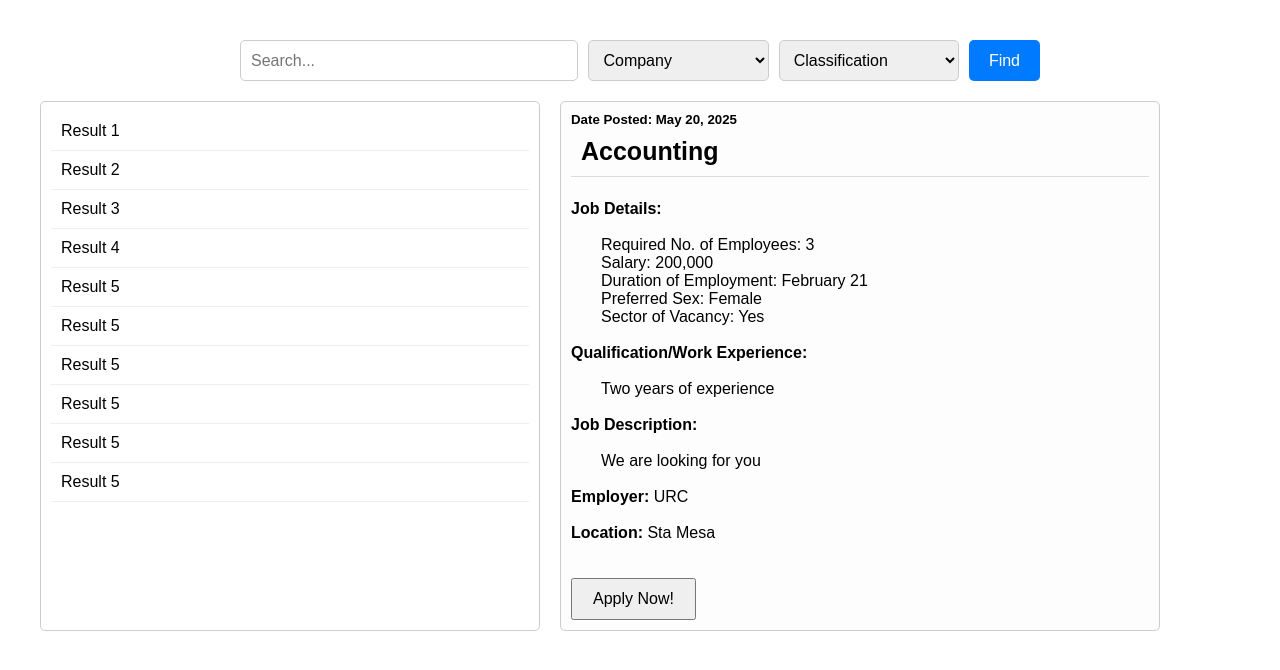
After one commit to neeeeeil0/JCRI, a PHP site: page /test.php in a window 1280 px wide. The commit adds this page. Shown: the top 670 px of the page. Run offline with PHP 8.4, Linux system fonts and the light colour scheme.

Commit message:
some UI changes

```diff
--- a/home.php
+++ b/home.php
@@ -39,13 +39,13 @@
     </div>
   </section>
 
-  <section id="content">
+  <section id="content" >
 
 
   <div class="container">
         <div class="row">
       <div class="col-md-12">
-        <div class="aligncenter"><h2 class="aligncenter">Company</h2><!-- Lorem ipsum dolor sit amet, consectetur adipisicing elit. Dolores quae porro consequatur aliquam, incidunt eius magni provident, doloribus omnis minus ovident, doloribus omnis minus temporibus perferendis nesciunt.. --></div>
+        <div class="aligncenter"><h2 class="aligncenter">Company</h2></div>
         <br/>
       </div>
     </div>
--- /dev/null
+++ b/test.php
@@ -0,0 +1,323 @@
+<!DOCTYPE html>
+<html lang="en">
+<head>
+    <meta charset="UTF-8">
+    <meta name="viewport" content="width=device-width, initial-scale=1.0">
+    <title>Responsive Search Layout</title>
+    <style>
+        * {
+            box-sizing: border-box;
+            margin: 0;
+            padding: 0;
+        }
+
+        body {
+            font-family: Arial, sans-serif;
+            display: flex;
+            flex-direction: column;
+            align-items: center;
+            padding: 20px;
+        }
+
+        .search-container {
+            margin: 20px 0;
+            width: 100%;
+            max-width: 800px;
+            display: flex;
+            gap: 10px;
+        }
+
+        .search-bar {
+            flex: 2;
+            padding: 10px;
+            font-size: 16px;
+            border: 1px solid #ccc;
+            border-radius: 5px;
+        }
+
+        .dropdown-list {
+            flex: 1;
+            padding: 10px;
+            font-size: 16px;
+            border: 1px solid #ccc;
+            border-radius: 5px;
+        }
+
+        .find-btn {
+            padding: 10px 20px;
+            font-size: 16px;
+            background-color: #007BFF;
+            color: white;
+            border: none;
+            border-radius: 5px;
+            cursor: pointer;
+        }
+
+        .find-btn:hover {
+            background-color: #0056b3;
+        }
+
+        .results-container {
+            display: flex;
+            flex-direction: column;
+            gap: 20px;
+            width: 100%;
+            max-width: 1200px;
+            max-height: 100vh;
+            overflow-y: auto;
+        }
+
+        @media (min-width: 768px) {
+            .results-container {
+                flex-direction: row;
+                overflow-y: hidden;
+            }
+
+            .results-list {
+                flex: 1;
+                border: 1px solid #ccc;
+                border-radius: 5px;
+                padding: 10px;
+                overflow-y: auto;
+                max-height: 70vh;
+                max-width: 500px;
+            }
+
+            .result-details {
+                flex: 2;
+                border: 1px solid #ccc;
+                border-radius: 5px;
+                padding: 10px;
+                overflow-y: auto;
+                max-height: 70vh;
+                max-width: 600px;
+            }
+        }
+
+        .results-list table {
+            width: 100%;
+            border-collapse: collapse;
+        }
+
+        .results-list th, .results-list td {
+            text-align: left;
+            padding: 10px;
+            border-bottom: 1px solid #eee;
+            cursor: pointer;
+            transition: background-color 0.3s;
+        }
+        .table-filter {
+            background-color: #fff;
+            border-bottom: 1px solid #eee;
+        }
+        .table-filter tbody tr:hover {
+            cursor: pointer;
+            background-color: #eee;
+        }
+        .table-filter tbody tr td {
+            padding: 10px;
+            vertical-align: middle;
+            border-top-color: #eee;
+        }
+        .table-filter tbody tr.selected td {
+            background-color: #eee;
+        }
+        .table-filter tr td:first-child {
+            width: 38px;
+        }
+        .table-filter tr td:nth-child(2) {
+            width: 35px;
+        }
+
+        .table-filter .star {
+            color: #ccc;
+            text-align: center;
+            display: block;
+        }
+        .table-filter .star.star-checked {
+            color: #F0AD4E;
+        }
+        .table-filter .star:hover {
+            color: #ccc;
+        }
+        .table-filter .star.star-checked:hover {
+            color: #F0AD4E;
+        }
+        .table-filter .media-photo {
+            width: 35px;
+        }
+        .table-filter .media-body {
+            display: block;
+            /* Had to use this style to force the div to expand (wasn't necessary with my bootstrap version 3.3.6) */
+        }
+        .table-filter .media-meta {
+            font-size: 11px;
+            color: #999;
+        }
+        .table-filter .media .title {
+            color: #2BBCDE;
+            font-size: 14px;
+            font-weight: bold;
+            line-height: normal;
+            margin: 0;
+        }
+        .table-filter .media .title span {
+            font-size: .8em;
+            margin-right: 20px;
+        }
+        .table-filter .media .title span.pagado {
+            color: #5cb85c;
+        }
+        .table-filter .media .title span.pendiente {
+            color: #f0ad4e;
+        }
+        .table-filter .media .title span.cancelado {
+            color: #d9534f;
+        }
+        .table-filter .media .summary {
+            font-size: 14px;
+        }
+
+        .results-list td:hover {
+            background-color: #f9f9f9;
+        }
+
+        .result-details {
+            background-color: #fdfdfd;
+        }
+        .results-list tr.selected {
+            background-color: #f0f8ff; /* Light blue */
+            transition: background-color 0.3s ease;
+        }
+    </style>
+</head>
+<body>
+    <div class="search-container">
+        <input type="text" class="search-bar" placeholder="Search...">
+        <select class="dropdown-list">
+            <option value="">Company</option>
+        </select>
+        <select class="dropdown-list">
+            <option value="">Classification</option>
+        </select>
+        <button class="find-btn">Find</button>
+    </div>
+
+    <div class="results-container">
+        <div class="results-list">
+            <table>
+                <tbody>
+                    <tr data-id="Details for Result 1">
+                        <td>Result 1</td>
+                    </tr>
+                    <tr data-id="Details for Result 2">
+                        <td>Result 2</td>
+                    </tr>
+                    <tr data-id="Details for Result 3">
+                        <td>Result 3</td>
+                    </tr>
+                    <tr data-id="Details for Result 4">
+                        <td>Result 4</td>
+                    </tr>
+                    <tr data-id="Details for Result 5">
+                        <td>Result 5</td>
+                    </tr>
+                    <tr data-id="Details for Result 5">
+                        <td>Result 5</td>
+                    </tr>
+                    <tr data-id="Details for Result 5">
+                        <td>Result 5</td>
+                    </tr>
+                    <tr data-id="Details for Result 5">
+                        <td>Result 5</td>
+                    </tr>
+                    <tr data-id="Details for Result 5">
+                        <td>Result 5</td>
+                    </tr>
+                    <tr data-id="Details for Result 5">
+                        <td>Result 5</td>
+                    </tr>
+                </tbody>
+
+            </table>
+        </div>
+
+        <div class="result-details">
+        <div class="container">
+    <div class="mg-available-rooms">
+        <h5 class="mg-sec-left-title">Date Posted: May 20, 2025</h5>
+        <div class="mg-avl-rooms">
+            <div class="mg-avl-room">
+                <div class="row">
+                    <div class="col-sm-2">
+                        <!-- Optional Placeholder -->
+                    </div>
+                    <div class="col-sm-10">
+                        <div style="border-bottom: 1px solid #ddd; padding: 10px; font-size: 25px; font-weight: bold; color: #000; margin-bottom: 5px;">
+                            Accounting
+                        </div>
+                        <div class="row contentbody">
+                            <div class="col-sm-6">
+                                <br>
+                                <p><strong>Job Details:</strong></p>
+                                <br>
+                                <ul style="text-indent: 30px;"><t>
+                                    <li>Required No. of Employees: 3</li>
+                                    <li>Salary: 200,000</li>
+                                    <li>Duration of Employment: February 21</li>
+                                    <li>Preferred Sex: Female</li>
+                                    <li>Sector of Vacancy: Yes</li></t>
+                                </ul>
+                            </div><br>
+                            <div class="col-sm-12">
+                                <p><strong>Qualification/Work Experience:</strong></p><br>
+                                <ul>
+                                    <li style="text-indent: 30px;">Two years of experience</li>
+                                </ul>
+                            </div><br>
+                            <div class="col-sm-12">
+                                <p><strong>Job Description:</strong></p><br>
+                                <ul>
+                                    <li style="text-indent: 30px;"> We are looking for you</li>
+                                </ul>
+                            </div><br>
+                            <div class="col-sm-12">
+                                <p><strong>Employer:</strong> URC</p><br>
+                                <p><strong>Location:</strong> Sta Mesa</p>
+                            </div>
+                        </div><br><br>
+                        <form action="apply.html" method="post">
+                            <button type="submit" class="btn btn-main btn-next-tab" style=" display: grid; place-items: center; padding: 10px 20px; font-size: 16px;">Apply Now!</button>
+                        </form>
+                    </div>
+                </div>
+            </div>
+        </div>
+    </div>
+</div>
+        </div>
+    </div>
+<!--
+    <script>
+        document.addEventListener('DOMContentLoaded', () => {
+            const resultsList = document.querySelectorAll('.results-list tr');
+            const detailsText = document.getElementById('details-text');
+
+            // Set default details to the first result
+            const defaultDetails = resultsList[0]?.getAttribute('data-id');
+            if (defaultDetails) {
+                detailsText.textContent = defaultDetails;
+            }
+
+            resultsList.forEach(item => {
+                item.addEventListener('click', () => {
+                    const details = item.getAttribute('data-id');
+                    detailsText.textContent = details;
+                });
+            });
+        });
+    </script>
+    -->
+
+</body>
+</html>
--- a/theme/templates.php
+++ b/theme/templates.php
@@ -89,7 +89,7 @@
           </div>
         </div>
         <div style="min-height: 30px;"></div>
-        <div class="navbar navbar-default navbar-static-top">
+        <div class="navbar navbar-default navbar-static-top" style="background-color: #F5F5DC;">
             <div class="container">
                 <div class="navbar-header">
                     <button type="button" class="navbar-toggle" data-toggle="collapse" data-target=".navbar-collapse">
@@ -97,7 +97,7 @@
                         <span class="icon-bar"></span>
                         <span class="icon-bar"></span>
                     </button>
-                    <a class="navbar-brand" href="<?php echo web_root; ?>index.php"><img src="<?php echo web_root; ?>plugins/home-plugins/img/slides/logo2.png" alt="logo" style="width: 70px; height: auto;"/> &nbsp;Job Connect Resources Inc.</a>
+                    <a class="navbar-brand" href="<?php echo web_root; ?>index.php" style="font-size: 20px;"><img src="<?php echo web_root; ?>plugins/home-plugins/img/slides/logo2.png" alt="logo" style="width: 50px; height: auto; filter: drop-shadow(0px 4px 6px rgba(0, 0, 0, 0.25));"/> &nbsp;Job Connect Resources Inc.</a>
                 </div>
                 <div class="navbar-collapse collapse ">
                     <ul class="nav navbar-nav">
```
Also changed, not shown: admin/login.php (+16 -30 lines), admin/theme/templates.php (+25 -22 lines), login.php (+18 -48 lines), admin/logohire.png (added), admin/logohire2.png (added), admin/slide3.jpg (renamed from plugins/home-plugins/img/slides/slide3.jpg), admin/user/photos/pic2.jpg (added), 1 other file.
